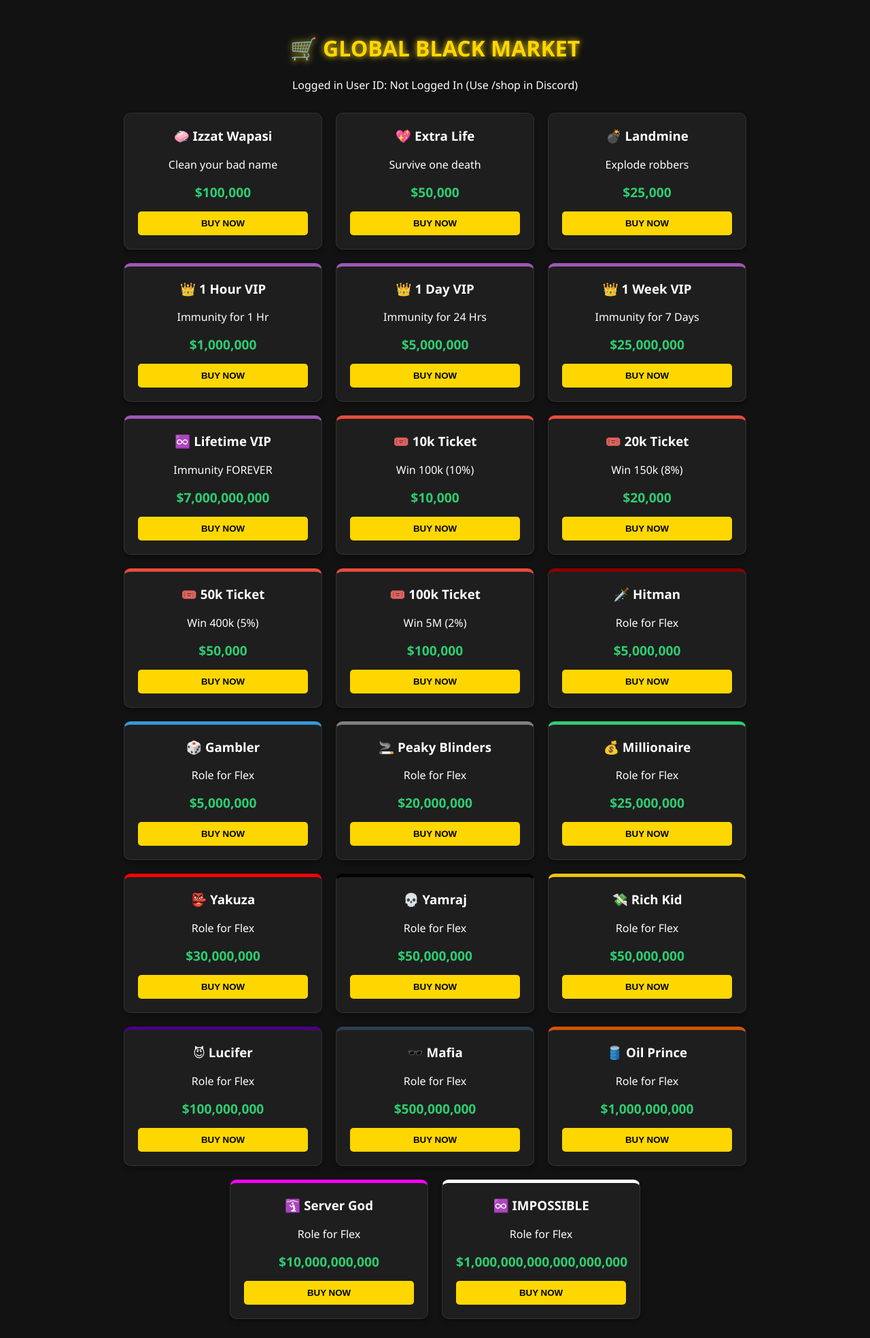
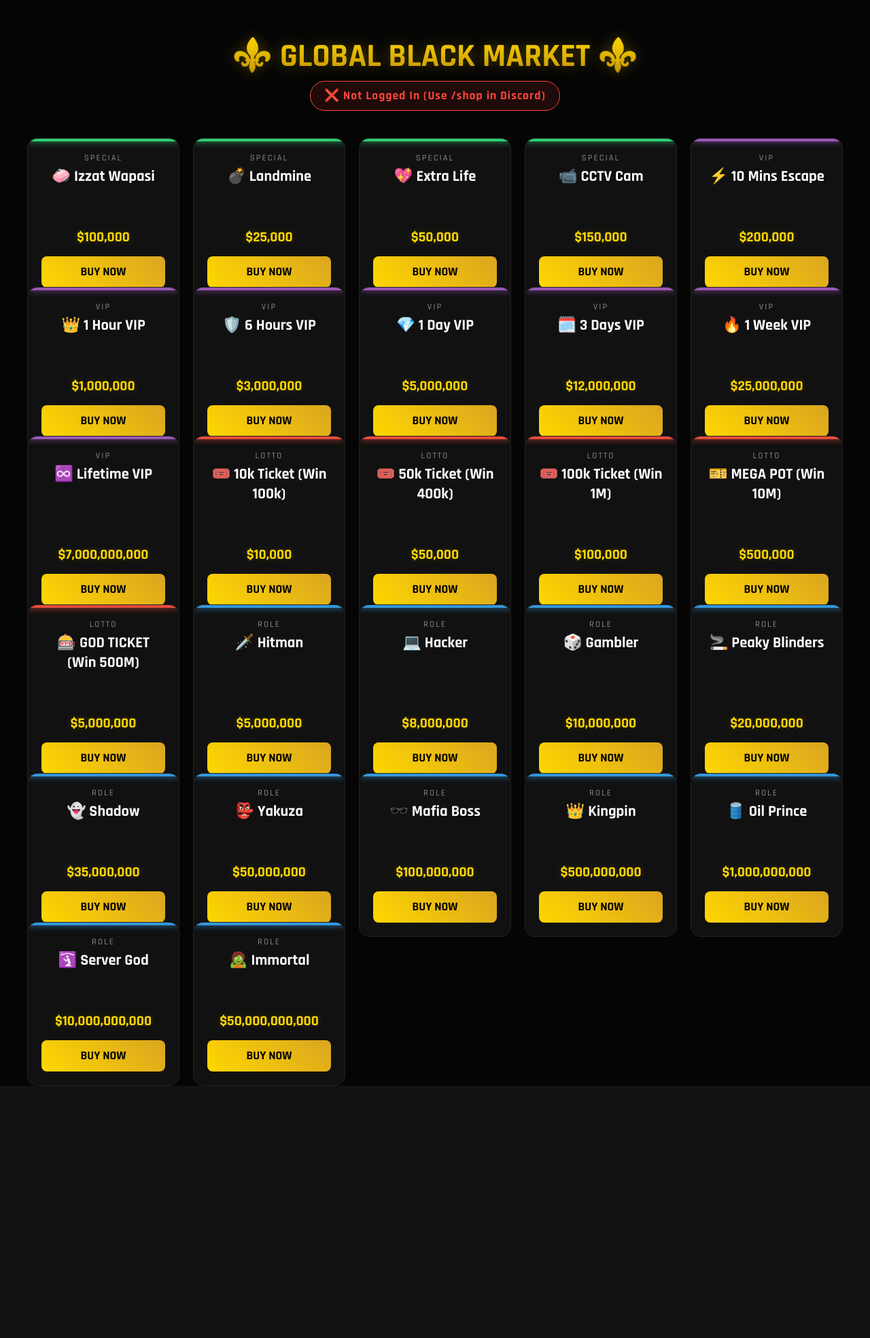
Before and after one commit to playpasscanada-ctrl/Testingbot, a Flask app: page / in a window 1280 px wide. Shown: the whole page at 68% size. After the commit the page ends 1597 px from the top, so only its background shows below. Run offline with Flask 3, Linux system fonts and the light colour scheme; parts of the project's set-up code (start-up, migrations or seed data) failed here and were passed over; some libraries are stand-ins or nearby versions.

Commit message:
Update index.html

```diff
--- a/templates/index.html
+++ b/templates/index.html
@@ -3,107 +3,164 @@
 <head>
     <meta charset="UTF-8">
     <meta name="viewport" content="width=device-width, initial-scale=1.0">
-    <title>Ultimate Discord Shop</title>
+    <title>Dark Premium Store</title>
+    <link href="https://fonts.googleapis.com/css2?family=Rajdhani:wght@500;700&display=swap" rel="stylesheet">
     <style>
-        body { background-color: #121212; color: white; font-family: 'Segoe UI', Tahoma, Geneva, Verdana, sans-serif; padding: 20px; text-align: center; }
-        h1 { color: #FFD700; text-shadow: 0 0 10px #FFD700; }
-        .container { display: flex; flex-wrap: wrap; justify-content: center; gap: 20px; margin-top: 30px; }
-        .card { background: #1e1e1e; border: 1px solid #333; border-radius: 10px; width: 250px; padding: 20px; box-shadow: 0 4px 6px rgba(0,0,0,0.3); transition: transform 0.2s; }
-        .card:hover { transform: translateY(-5px); border-color: #FFD700; }
-        .card h3 { margin-top: 0; color: #fff; }
-        .price { color: #2ecc71; font-weight: bold; font-size: 1.2em; }
-        .btn { background: #FFD700; color: black; border: none; padding: 10px 20px; border-radius: 5px; cursor: pointer; font-weight: bold; margin-top: 15px; width: 100%; }
-        .btn:hover { background: #ffcc00; }
-        .role-card { border-top: 5px solid; }
-        .vip-card { border-top: 5px solid #9b59b6; }
-        .lotto-card { border-top: 5px solid #e74c3c; }
+        body { background-color: #050505; color: #fff; font-family: 'Rajdhani', sans-serif; text-align: center; padding: 20px; margin: 0; }
+
+        /* Header Styling */
+        h1 {
+            font-size: 3em;
+            margin-bottom: 5px;
+            background: -webkit-linear-gradient(#FFD700, #B8860B);
+            -webkit-background-clip: text;
+            -webkit-text-fill-color: transparent;
+            text-shadow: 0px 0px 20px rgba(255, 215, 0, 0.3);
+        }
+
+        /* Status Bar */
+        #status {
+            padding: 10px 20px; border-radius: 30px; display: inline-block; margin-bottom: 40px;
+            font-weight: bold; letter-spacing: 1px; font-size: 1.1em;
+            box-shadow: 0 0 15px rgba(0,0,0,0.5);
+        }
+        .connected { background: rgba(0, 255, 127, 0.1); border: 1px solid #00ff7f; color: #00ff7f; }
+        .disconnected { background: rgba(255, 69, 58, 0.1); border: 1px solid #ff453a; color: #ff453a; }
+
+        /* Grid Layout */
+        .grid { display: grid; grid-template-columns: repeat(auto-fit, minmax(220px, 1fr)); gap: 20px; max-width: 1200px; margin: 0 auto; }
+
+        /* Card Design */
+        .card {
+            background: #111; border: 1px solid #222; border-radius: 15px; padding: 20px;
+            display: flex; flex-direction: column; justify-content: space-between; height: 100%;
+            transition: 0.3s; position: relative; overflow: hidden;
+        }
+        .card:hover { transform: translateY(-7px); border-color: #ffd700; box-shadow: 0 10px 30px rgba(0,0,0,0.5); }
+
+        /* Category Lines */
+        .card::before { content: ''; position: absolute; top: 0; left: 0; width: 100%; height: 4px; }
+        .special::before { background: #2ecc71; box-shadow: 0 0 10px #2ecc71; }
+        .vip::before { background: #9b59b6; box-shadow: 0 0 10px #9b59b6; }
+        .role::before { background: #3498db; box-shadow: 0 0 10px #3498db; }
+        .lotto::before { background: #e74c3c; box-shadow: 0 0 10px #e74c3c; }
+
+        .type-label { font-size: 0.8em; text-transform: uppercase; letter-spacing: 2px; opacity: 0.5; margin-bottom: 5px; }
+        h3 { margin: 5px 0; font-size: 1.4em; }
+        .price { color: #ffd700; font-size: 1.3em; font-weight: bold; margin: 15px 0; text-shadow: 0 0 10px rgba(255, 215, 0, 0.2); }
+
+        /* Buttons */
+        button {
+            background: linear-gradient(45deg, #FFD700, #DAA520); color: black; border: none;
+            padding: 12px; width: 100%; font-weight: bold; font-family: 'Rajdhani', sans-serif; font-size: 1.1em;
+            cursor: pointer; border-radius: 8px; transition: 0.2s;
+        }
+        button:hover { background: linear-gradient(45deg, #fff, #FFD700); box-shadow: 0 0 15px #FFD700; }
+        button:disabled { background: #333; color: #666; cursor: not-allowed; box-shadow: none; }
     </style>
 </head>
 <body>
 
-    <h1>🛒 GLOBAL BLACK MARKET</h1>
-    <p>Logged in User ID: <span id="uid-display">Checking...</span></p>
+    <h1>⚜️ GLOBAL BLACK MARKET ⚜️</h1>
+    <div id="status" class="disconnected">Waiting for Connection...</div>
 
-    <div class="container" id="shop-container">
-        </div>
+    <div class="grid" id="container"></div>
 
     <script>
-        // Get User ID from URL
-        const urlParams = new URLSearchParams(window.location.search);
-        const userId = urlParams.get('user_id');
-        document.getElementById('uid-display').innerText = userId || "Not Logged In (Use /shop in Discord)";
+        const params = new URLSearchParams(window.location.search);
+        const uid = params.get('uid');
+        const statusDiv = document.getElementById('status');
 
-        // Shop Data (Synced with Python)
+        if (uid) {
+            statusDiv.innerText = "⚡ Connected: " + uid;
+            statusDiv.className = "connected";
+        } else {
+            statusDiv.innerText = "❌ Not Logged In (Use /shop in Discord)";
+            statusDiv.className = "disconnected";
+        }
+
+        // Must match Python SHOP_ITEMS keys exactly!
         const items = [
-            {id: 'izzat_wapasi', name: '🧼 Izzat Wapasi', price: 100000, type: 'item', desc: "Clean your bad name"},
-            {id: 'extra_life', name: '💖 Extra Life', price: 50000, type: 'item', desc: "Survive one death"},
-            {id: 'landmine', name: '💣 Landmine', price: 25000, type: 'item', desc: "Explode robbers"},
+            // --- ITEMS ---
+            {id: 'izzat', name: '🧼 Izzat Wapasi', price: 100000, type: 'special'},
+            {id: 'landmine', name: '💣 Landmine', price: 25000, type: 'special'},
+            {id: 'life', name: '💖 Extra Life', price: 50000, type: 'special'},
+            {id: 'cctv', name: '📹 CCTV Cam', price: 150000, type: 'special'},
 
-            {id: 'vip_1h', name: '👑 1 Hour VIP', price: 1000000, type: 'vip', desc: "Immunity for 1 Hr"},
-            {id: 'vip_1d', name: '👑 1 Day VIP', price: 5000000, type: 'vip', desc: "Immunity for 24 Hrs"},
-            {id: 'vip_1w', name: '👑 1 Week VIP', price: 25000000, type: 'vip', desc: "Immunity for 7 Days"},
-            {id: 'vip_life', name: '♾️ Lifetime VIP', price: 7000000000, type: 'vip', desc: "Immunity FOREVER"},
+            // --- VIP ---
+            {id: 'vip_10m', name: '⚡ 10 Mins Escape', price: 200000, type: 'vip'},
+            {id: 'vip_1h', name: '👑 1 Hour VIP', price: 1000000, type: 'vip'},
+            {id: 'vip_6h', name: '🛡️ 6 Hours VIP', price: 3000000, type: 'vip'},
+            {id: 'vip_1d', name: '💎 1 Day VIP', price: 5000000, type: 'vip'},
+            {id: 'vip_3d', name: '🗓️ 3 Days VIP', price: 12000000, type: 'vip'},
+            {id: 'vip_1w', name: '🔥 1 Week VIP', price: 25000000, type: 'vip'},
+            {id: 'vip_life', name: '♾️ Lifetime VIP', price: 7000000000, type: 'vip'},
 
-            {id: 'lotto_10k', name: '🎟️ 10k Ticket', price: 10000, type: 'lotto', desc: "Win 100k (10%)"},
-            {id: 'lotto_20k', name: '🎟️ 20k Ticket', price: 20000, type: 'lotto', desc: "Win 150k (8%)"},
-            {id: 'lotto_50k', name: '🎟️ 50k Ticket', price: 50000, type: 'lotto', desc: "Win 400k (5%)"},
-            {id: 'lotto_100k', name: '🎟️ 100k Ticket', price: 100000, type: 'lotto', desc: "Win 5M (2%)"},
+            // --- LOTTERY ---
+            {id: 'lotto_10k', name: '🎟️ 10k Ticket (Win 100k)', price: 10000, type: 'lotto'},
+            {id: 'lotto_50k', name: '🎟️ 50k Ticket (Win 400k)', price: 50000, type: 'lotto'},
+            {id: 'lotto_100k', name: '🎟️ 100k Ticket (Win 1M)', price: 100000, type: 'lotto'},
+            {id: 'lotto_mega', name: '🎫 MEGA POT (Win 10M)', price: 500000, type: 'lotto'},
+            {id: 'lotto_god', name: '🎰 GOD TICKET (Win 500M)', price: 5000000, type: 'lotto'},
 
-            {id: 'hitman', name: '🗡️ Hitman', price: 5000000, type: 'role', color: '#8B0000'},
-            {id: 'gambler', name: '🎲 Gambler', price: 5000000, type: 'role', color: '#3498DB'},
-            {id: 'peaky', name: '🚬 Peaky Blinders', price: 20000000, type: 'role', color: '#808080'},
-            {id: 'millionaire', name: '💰 Millionaire', price: 25000000, type: 'role', color: '#2ECC71'},
-            {id: 'yakuza', name: '👺 Yakuza', price: 30000000, type: 'role', color: '#FF0000'},
-            {id: 'yamraj', name: '💀 Yamraj', price: 50000000, type: 'role', color: '#000000'},
-            {id: 'rich_kid', name: '💸 Rich Kid', price: 50000000, type: 'role', color: '#F1C40F'},
-            {id: 'lucifer', name: '😈 Lucifer', price: 100000000, type: 'role', color: '#4B0082'},
-            {id: 'mafia', name: '🕶️ Mafia', price: 500000000, type: 'role', color: '#2C3E50'},
-            {id: 'oil_prince', name: '🛢️ Oil Prince', price: 1000000000, type: 'role', color: '#D35400'},
-            {id: 'server_god', name: '🛐 Server God', price: 10000000000, type: 'role', color: '#FF00FF'},
-            {id: 'impossible', name: '♾️ IMPOSSIBLE', price: 1000000000000000000, type: 'role', color: '#FFFFFF'},
+            // --- ROLES ---
+            {id: 'hitman', name: '🗡️ Hitman', price: 5000000, type: 'role'},
+            {id: 'hacker', name: '💻 Hacker', price: 8000000, type: 'role'},
+            {id: 'gambler', name: '🎲 Gambler', price: 10000000, type: 'role'},
+            {id: 'peaky', name: '🚬 Peaky Blinders', price: 20000000, type: 'role'},
+            {id: 'shadow', name: '👻 Shadow', price: 35000000, type: 'role'},
+            {id: 'yakuza', name: '👺 Yakuza', price: 50000000, type: 'role'},
+            {id: 'mafia', name: '🕶️ Mafia Boss', price: 100000000, type: 'role'},
+            {id: 'king', name: '👑 Kingpin', price: 500000000, type: 'role'},
+            {id: 'oil', name: '🛢️ Oil Prince', price: 1000000000, type: 'role'},
+            {id: 'god', name: '🛐 Server God', price: 10000000000, type: 'role'},
+            {id: 'immortal', name: '🧟 Immortal', price: 50000000000, type: 'role'},
         ];
 
-        const container = document.getElementById('shop-container');
-
+        const container = document.getElementById('container');
         items.forEach(item => {
-            let borderStyle = '';
-            if(item.type === 'role') borderStyle = `border-top-color: ${item.color}; border-top-width: 5px;`;
-            if(item.type === 'vip') borderStyle = `border-top-color: #9b59b6; border-top-width: 5px;`;
-            if(item.type === 'lotto') borderStyle = `border-top-color: #e74c3c; border-top-width: 5px;`;
-
-            const card = document.createElement('div');
-            card.className = 'card';
-            card.style = borderStyle;
-            card.innerHTML = `
-                <h3>${item.name}</h3>
-                <p>${item.desc || 'Role for Flex'}</p>
-                <div class="price">$${item.price.toLocaleString()}</div>
-                <button class="btn" onclick="buyItem('${item.id}')">BUY NOW</button>
-            `;
-            container.appendChild(card);
+            container.innerHTML += `
+            <div class="card ${item.type}">
+                <div>
+                    <div class="type-label">${item.type.toUpperCase()}</div>
+                    <h3>${item.name}</h3>
+                </div>
+                <div>
+                    <div class="price">$${item.price.toLocaleString()}</div>
+                    <button onclick="buy('${item.id}')">BUY NOW</button>
+                </div>
+            </div>`;
         });
 
-        async function buyItem(itemKey) {
-            if(!userId) return alert("Please open this link from Discord /shop command!");
+        async function buy(itemId) {
+            if (!uid) return alert("❌ Not Logged In! Open link from Discord.");
 
-            if(!confirm("Confirm purchase?")) return;
+            const btn = event.target;
+            const originalText = btn.innerText;
+            btn.innerText = "Processing...";
+            btn.disabled = true;
+            btn.style.background = "#333";
 
             try {
                 const res = await fetch('/buy', {
                     method: 'POST',
                     headers: {'Content-Type': 'application/json'},
-                    body: JSON.stringify({ user_id: userId, item_key: itemKey })
+                    body: JSON.stringify({ uid: uid, item_id: itemId })
                 });
                 const data = await res.json();
 
-                if(data.status === 'success') {
-                    alert(data.msg + "\nRemaining Balance: $" + data.new_balance.toLocaleString());
+                if (data.status === 'success') {
+                    alert("✅ " + data.msg + "\nRemaining: $" + data.bal.toLocaleString());
                 } else {
-                    alert("Error: " + data.msg);
+                    alert("❌ Error: " + data.msg);
                 }
-            } catch(e) {
-                alert("Server Error");
+            } catch (err) {
+                alert("⚠️ Server Error or Bot Offline");
             }
+
+            btn.innerText = originalText;
+            btn.disabled = false;
+            btn.style.background = "linear-gradient(45deg, #FFD700, #DAA520)";
         }
     </script>
 </body>
```
